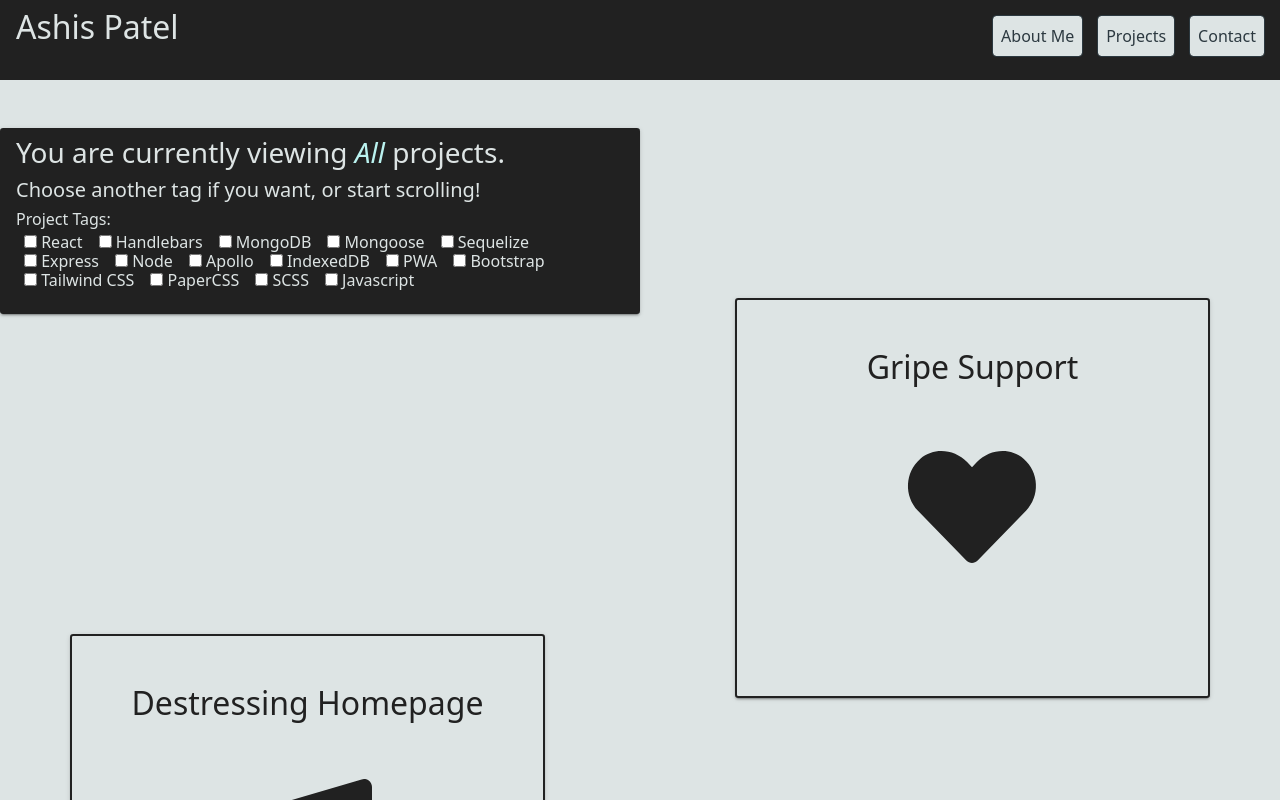
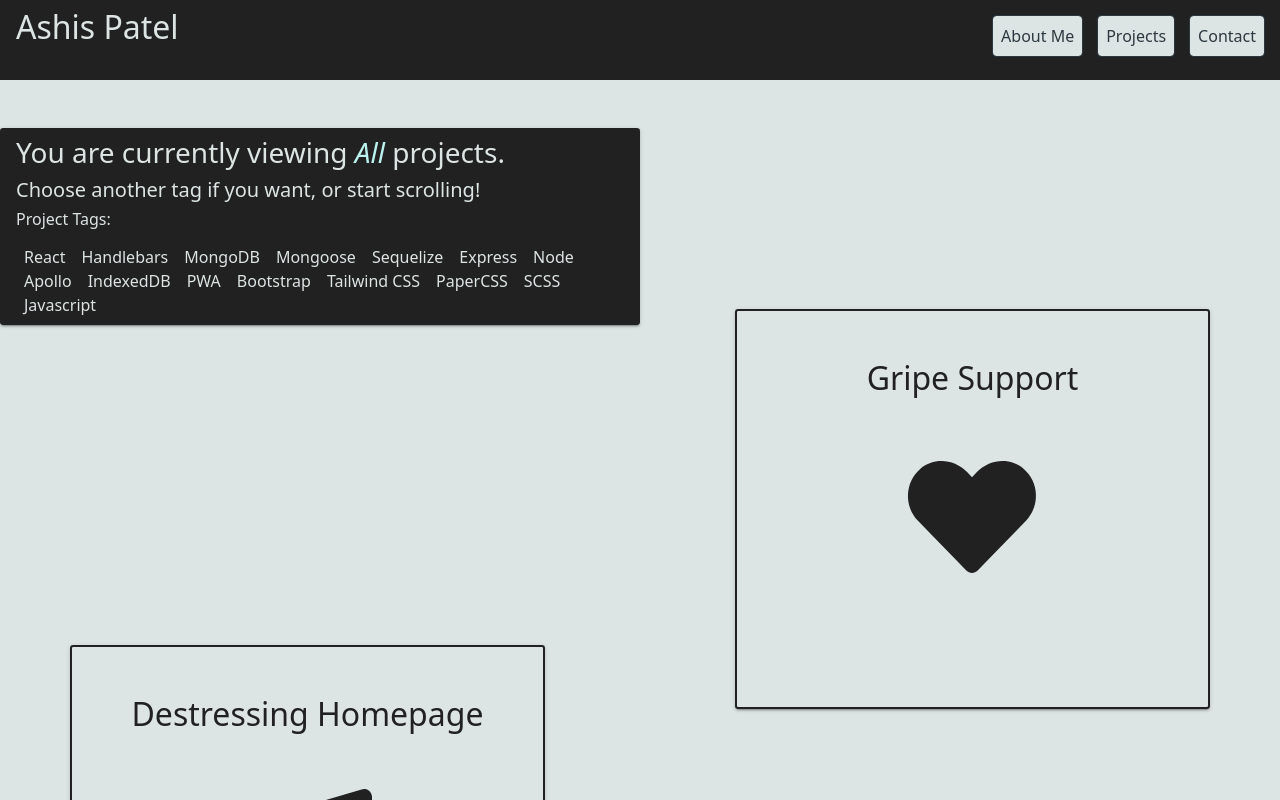
Before and after one commit to AshisPatel/portfolio, a React (Create React App) app: page /projects in a window 1280 px wide. Shown: the top 800 px of the page. Built offline with nearby package versions, Linux system fonts and the light colour scheme.

Commit message:
Replace splice approach for removing tags with filter as to not directly mutate state

```diff
--- a/src/Components/ProjectCard.js
+++ b/src/Components/ProjectCard.js
@@ -28,15 +28,12 @@ function ProjectCard({ project, index, projects }) {
             } else if (topPosition > scrollPosition) {
                 setShow(false);
             }
-
-            // if(topPosition < window.scrollY) {
-            //     setShow(false);
-            // }
         }
         window.addEventListener("scroll", onScroll);
         return () => window.removeEventListener("scroll", onScroll);
     }, []);
 
+    // This will ensure that the first item in the projects (or the very first projectCard) will slide in or be visible on load
     useEffect(() => {
         if(index === 0) {
             setShow(true);
--- a/src/Components/Projects.js
+++ b/src/Components/Projects.js
@@ -4,30 +4,29 @@ import projectData from "../assets/data/projectData";
 
 function Projects(props) {
     // Allow the client to select a tag to see all projects associated with that tag
-    const [selectedTags,setSelectedTags] = useState([]);
+    const [selectedTags, setSelectedTags] = useState([]);
 
-    const tags = ['React','Handlebars', 'MongoDB', 'Mongoose', 'Sequelize', 'Express', 'Node', 'Apollo', 'IndexedDB', 'PWA', 'Bootstrap', 'Tailwind CSS', 'PaperCSS', 'SCSS', 'Javascript']
+    const tags = ['React', 'Handlebars', 'MongoDB', 'Mongoose', 'Sequelize', 'Express', 'Node', 'Apollo', 'IndexedDB', 'PWA', 'Bootstrap', 'Tailwind CSS', 'PaperCSS', 'SCSS', 'Javascript']
 
     // Checks to see which projects contain all the tags that are in the currentTag state array
     const projects = selectedTags.length === 0 ? projectData : projectData.filter(project => selectedTags.every(tag => project.technology.includes(tag)));
 
-    useEffect(() => {
-        console.log(selectedTags);
-        console.log(...selectedTags);
-        console.log(projects);
-    }, [selectedTags]);
+    // useEffect(() => {
+    //     console.log(selectedTags);
+    //     console.log(...selectedTags);
+    //     console.log(projects);
+    // }, [selectedTags]);
 
     const changeTags = (e) => {
         const { name } = e.target;
 
         const indexToRemove = selectedTags.indexOf(name);
 
-        if(indexToRemove === -1) {
+        if (indexToRemove === -1) {
             setSelectedTags(prevTags => [...prevTags, name]);
         } else {
             setSelectedTags(prevTags => {
-                prevTags.splice(indexToRemove,1);
-                return [...prevTags];
+               return prevTags.filter(tag => tag !== name);
             });
         }
 
@@ -39,24 +38,23 @@ function Projects(props) {
                 <div className="w-50 px-3 py-2 mt-5" id="project-section-title">
                     <h3>You are currently viewing <span id="current-project-tag">{selectedTags.length === 0 ? "All" : selectedTags.join(', ')}</span> projects.</h3>
                     <h5>Choose another tag if you want, or start scrolling!</h5>
-                    <h6>Project Tags:
-                        <ul className="no-style-list ps-0 mt-1">
+                    <h6>Project Tags:</h6>
+                    <div className="mt-3 fs-6">
                         {
                             tags.map(tag => {
                                 return (
-                                        <label className="mx-2">
+                                    <label className="mx-2 tag-checkbox">
                                         <input
                                             type="checkbox"
                                             name={tag}
-                                                checked = {selectedTags.includes(tag)}
-                                                onChange = {changeTags}
+                                            checked={selectedTags.includes(tag)}
+                                            onChange={changeTags}
                                         />  {tag}
                                     </label>
                                 )
                             })
                         }
-                        </ul>
-                    </h6>
+                    </div>
                 </div>
                 {projects.length === 0 && <div>There are no projects associated with these tags.</div>}
             </div>
--- a/src/style.scss
+++ b/src/style.scss
@@ -126,6 +126,16 @@ footer {
 #current-project-tag {
     color: $warning;
     font-style: italic;
+}
+
+.tag-checkbox {
+    & input {
+        position: absolute;
+        opacity: 0;
+        cursor: pointer;
+        height: 0;
+        width: 0;
+    }
 }
 
 // project card styling
```
Also changed, not shown: src/style.css, 1 other file (tests, documents, lock files or other folders). Lines whose indentation alone changed are shown as unchanged.
